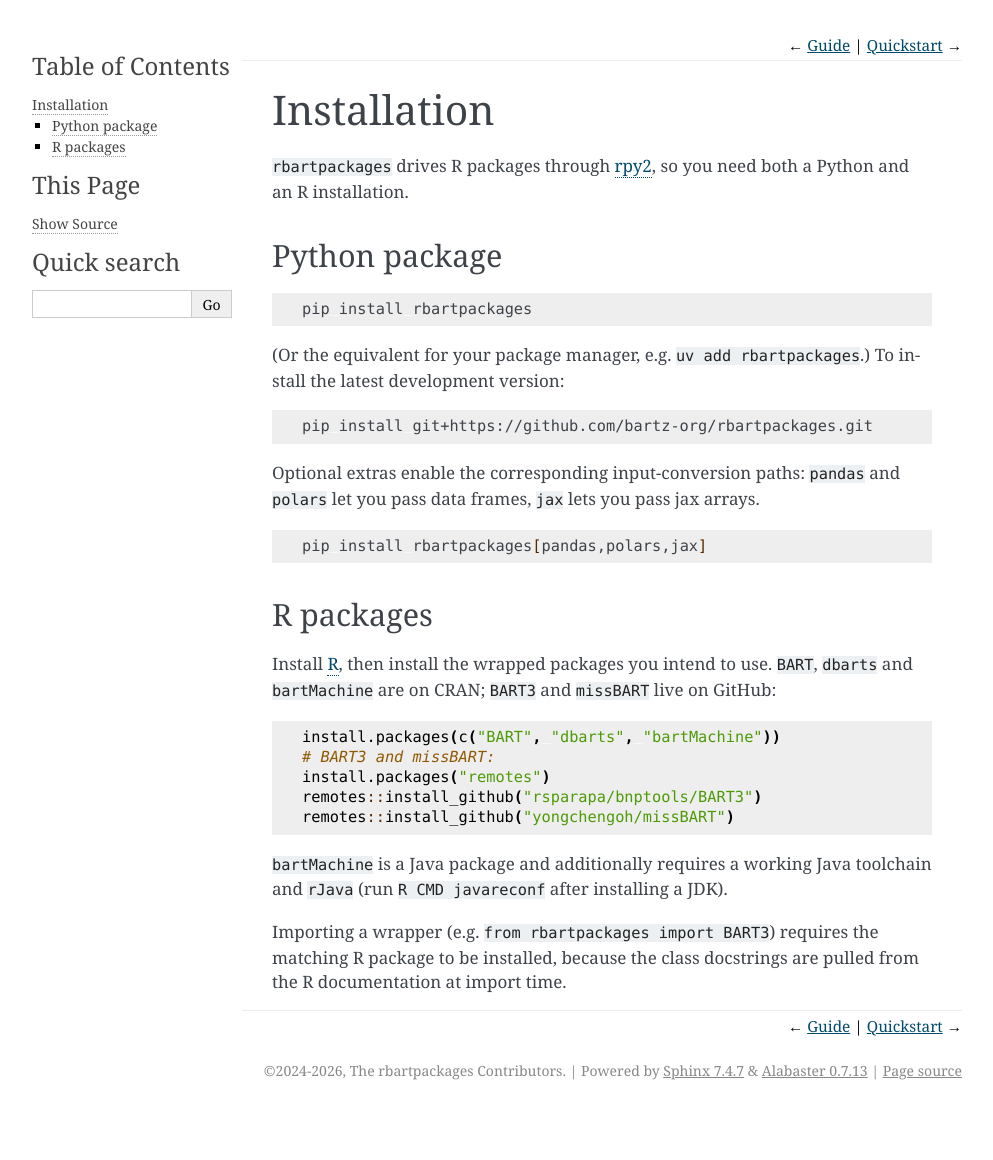
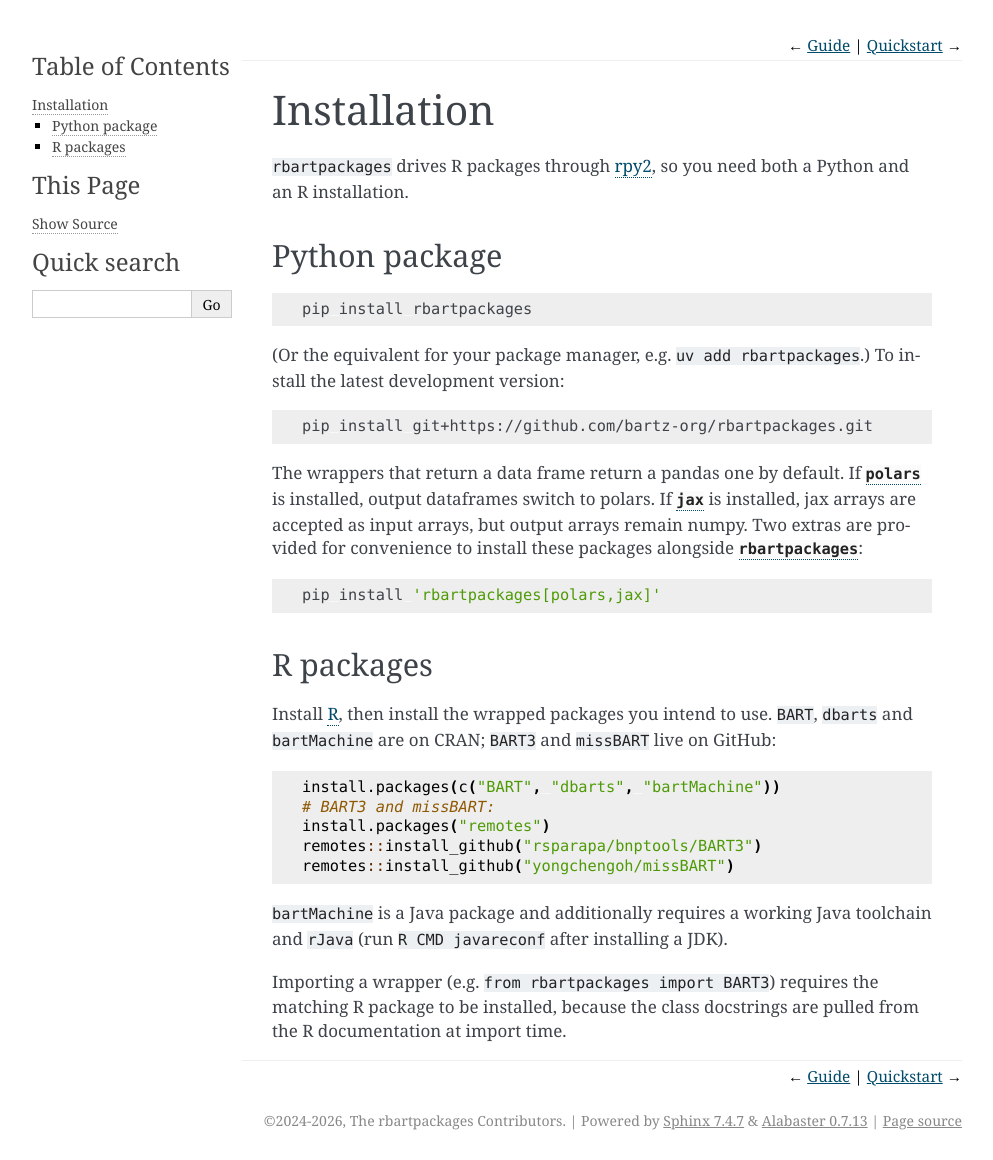
Before and after one commit to bartz-org/rbartpackages, a Sphinx documentation site: the page built from docs/guide/installation.rst, in a window 1280 px wide and 1160 px high. Shown: the whole window, without its empty margins (148-1141 px from the left). Built offline with Sphinx 7.4.7, drawn with Linux system fonts in a browser that asks for light colours; the version number could not be read and is left out.

Commit message:
build: make pandas a required dependency
The `DataFrame`-annotated returns and attributes (`dbarts.getTrees`,
`_BartBase.extract`, `bartMachine.X` and `.confusion_matrix`) assumed
pandas or polars was installed; with neither, they handed back an rpy2
`DataFrame` satisfying none of the protocol. `bartMachine` was unusable
altogether, its `X` argument taking only a data frame.

pandas is on the return path, where the user has no choice, unlike jax
and polars, which are input conveniences. The `polars` extra already
pulled pandas in (its converter goes through `pandas2ri`), so the only
reachable broken config was "no extras", which CI never tested.

So require pandas, drop it from the `polars` extra, and keep an empty
`pandas` extra so `rbartpackages[pandas]` still resolves.

Co-Authored-By: Claude Opus 5 <noreply@anthropic.com>

```diff
--- a/docs/guide/installation.rst
+++ b/docs/guide/installation.rst
@@ -42,12 +42,15 @@ To install the latest development version:
 
     pip install git+https://github.com/bartz-org/rbartpackages.git
 
-Optional extras enable the corresponding input-conversion paths: ``pandas`` and
-``polars`` let you pass data frames, ``jax`` lets you pass jax arrays.
+The wrappers that return a data frame return a pandas one by default. If
+`polars` is installed, output dataframes switch to polars. If `jax` is
+installed, jax arrays are accepted as input arrays, but output arrays remain
+numpy. Two extras are provided for convenience to install these packages
+alongside `rbartpackages`:
 
 .. code-block:: sh
 
-    pip install rbartpackages[pandas,polars,jax]
+    pip install 'rbartpackages[polars,jax]'
 
 R packages
 ----------
--- a/pyproject.toml
+++ b/pyproject.toml
@@ -39,6 +39,7 @@ dependencies = [
     "rpy2>=3.6.2",
     "numpy>=2.2.6",
     "jaxtyping>=0.3.2",
+    "pandas>=2.3.2",
     # WORKAROUND(python<3.11): backports NotRequired and Self
     "typing-extensions>=4.14.1",
 ]
@@ -46,8 +47,8 @@ dependencies = [
 [project.optional-dependencies]
 # Each extra backs a soft-imported converter in `rbartpackages.base`.
 jax = ["jax>=0.6.2"]
-pandas = ["pandas>=2.3.2"]
-polars = ["polars>=1.32.3", "pandas>=2.3.2"]
+polars = ["polars>=1.32.3"]
+pandas = []  # keep for backward compatibility
 
 [project.urls]
 Homepage = "https://github.com/bartz-org/rbartpackages"
```
Also changed, not shown: README.md (+1 -1 lines), docs/guide/quickstart.rst (+5 -6 lines), 3 other files.
